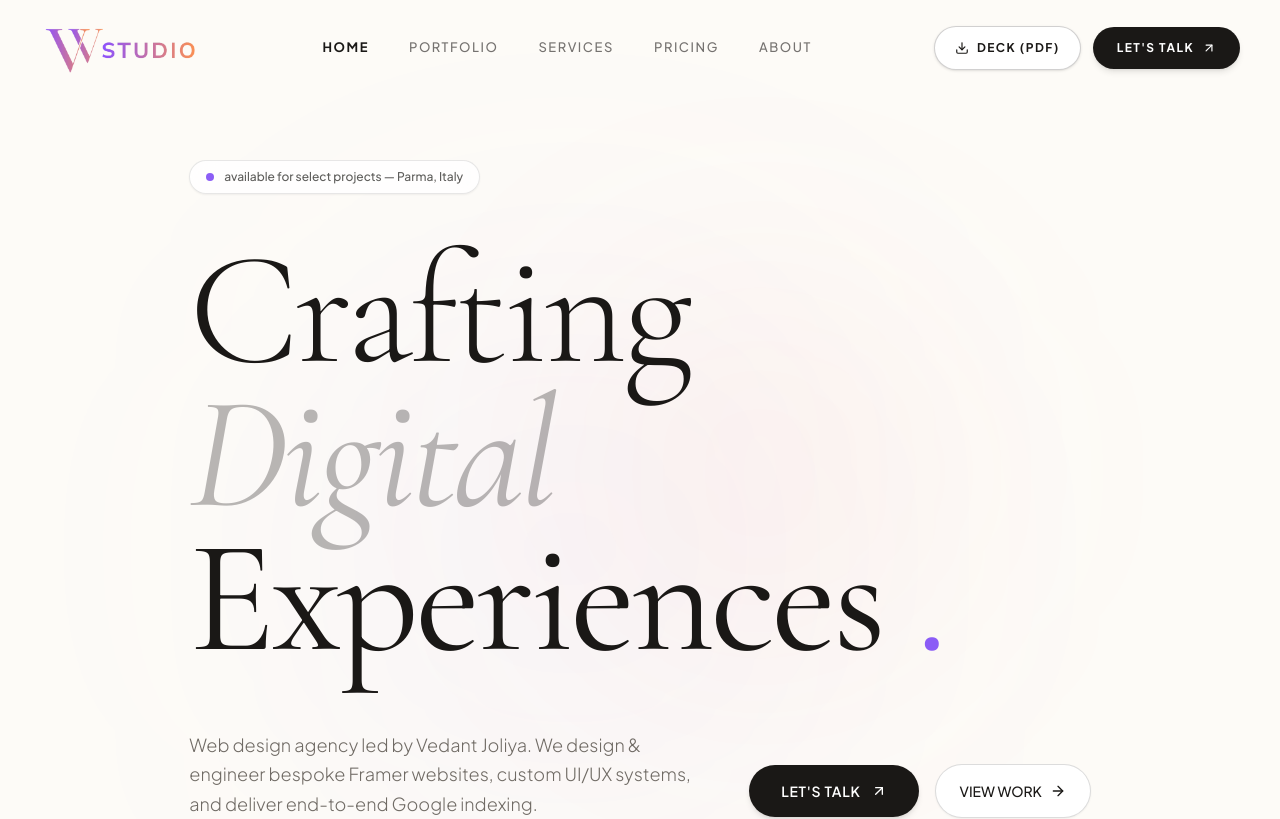
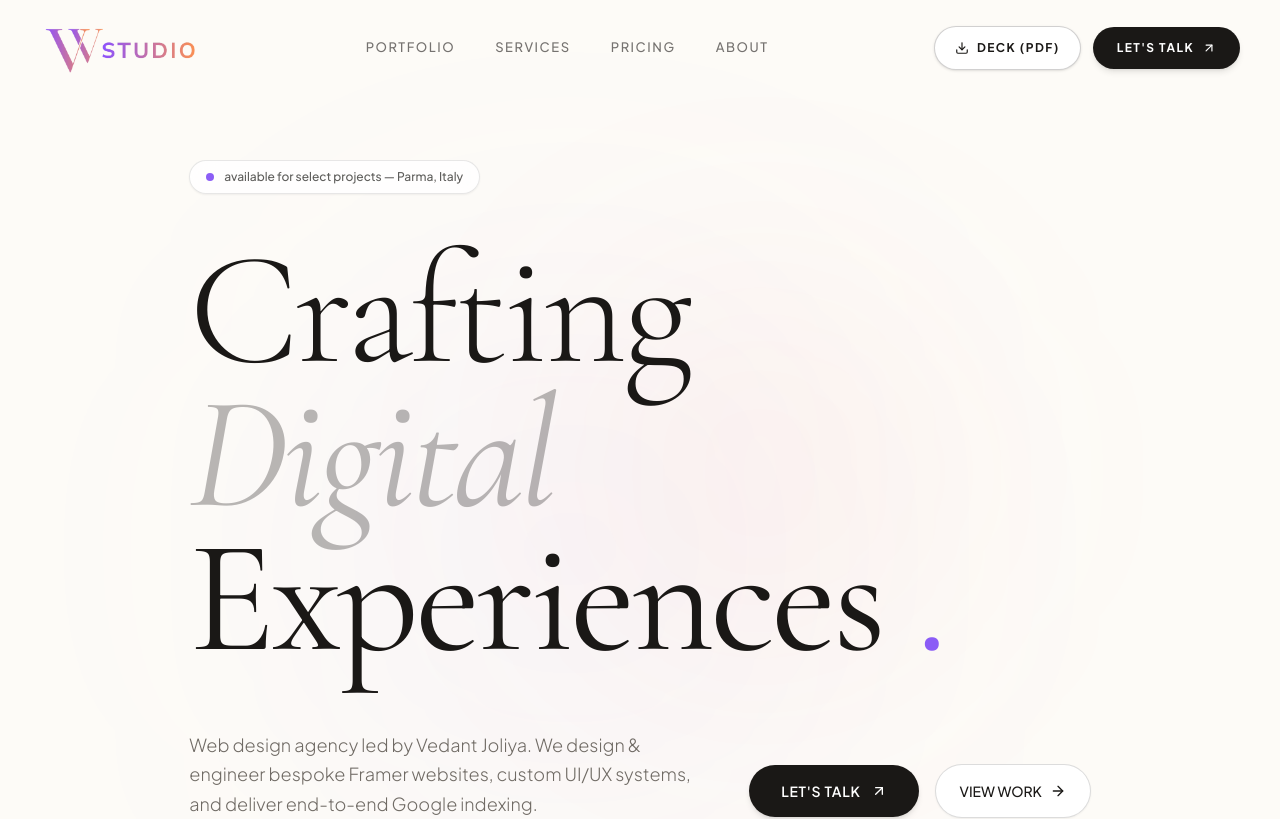
Before and after one commit to vedantjoliya/vedsweb.it, a React (Vite) app: page / in a window 1280 px wide. Shown: the top 819 px of the page. Built offline with nearby package versions, Linux system fonts and the light colour scheme; no server answers.

Commit message:
fix: remove redundant Home link from navbar (logo already navigates home)

```diff
--- a/src/components/Navbar.jsx
+++ b/src/components/Navbar.jsx
@@ -42,7 +42,6 @@ export const Navbar = () => {
 
           {/* Desktop Nav Links */}
           <nav className="hidden lg:flex items-center gap-10">
-            <NavLink to="/" className={navLinkClass} end>{t('navHome')}</NavLink>
             <NavLink to="/work" className={navLinkClass}>{t('navWork')}</NavLink>
             <NavLink to="/services" className={navLinkClass}>{t('navServices')}</NavLink>
             <NavLink to="/pricing" className={navLinkClass}>{t('navPricing')}</NavLink>
@@ -84,7 +83,6 @@ export const Navbar = () => {
       {mobileMenuOpen && (
         <div className="md:hidden bg-[#FDFBF7]/95 backdrop-blur-xl border-t border-[#1A1816]/10 px-6 py-8 space-y-6 animate-fadeIn text-left">
           <nav className="flex flex-col gap-4 text-3xl font-display font-medium">
-            <NavLink to="/" onClick={() => setMobileMenuOpen(false)} className={({ isActive }) => isActive ? 'text-[#1A1816]' : 'text-[#1A1816]/50 hover:text-[#1A1816]'}>{t('navHome')}</NavLink>
             <NavLink to="/work" onClick={() => setMobileMenuOpen(false)} className={({ isActive }) => isActive ? 'text-[#1A1816]' : 'text-[#1A1816]/50 hover:text-[#1A1816]'}>{t('navWork')}</NavLink>
             <NavLink to="/services" onClick={() => setMobileMenuOpen(false)} className={({ isActive }) => isActive ? 'text-[#1A1816]' : 'text-[#1A1816]/50 hover:text-[#1A1816]'}>{t('navServices')}</NavLink>
             <NavLink to="/pricing" onClick={() => setMobileMenuOpen(false)} className={({ isActive }) => isActive ? 'text-[#1A1816]' : 'text-[#1A1816]/50 hover:text-[#1A1816]'}>{t('navPricing')}</NavLink>
```
